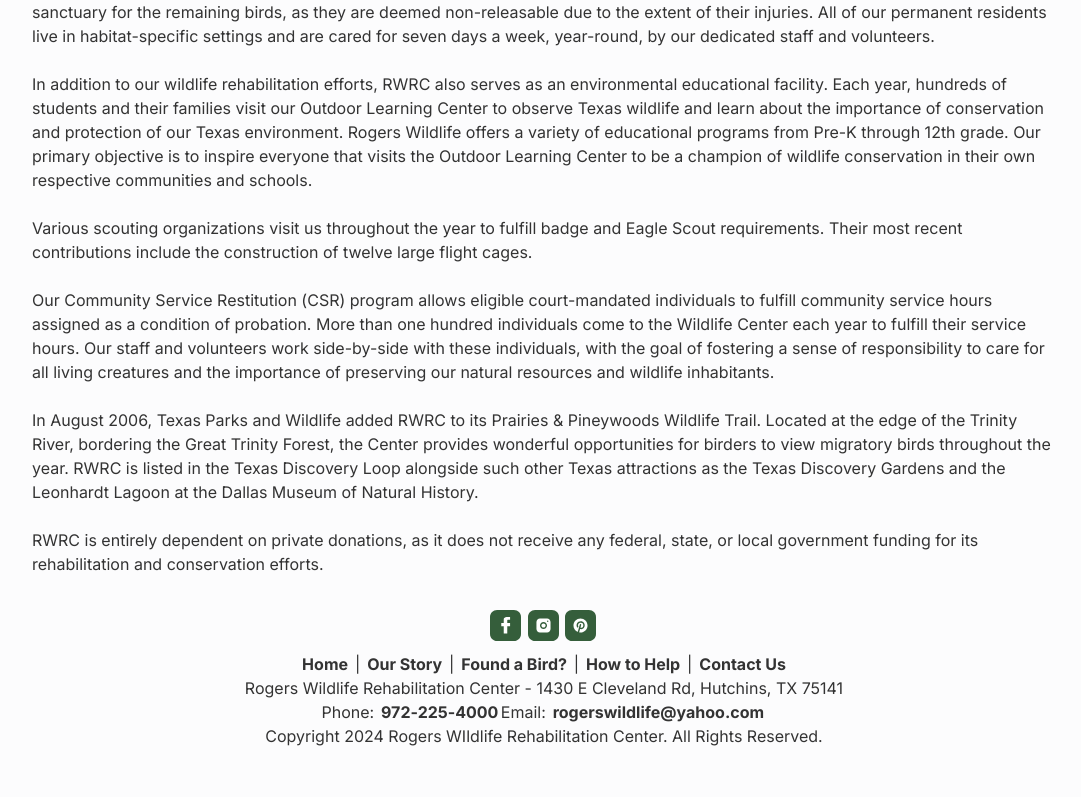
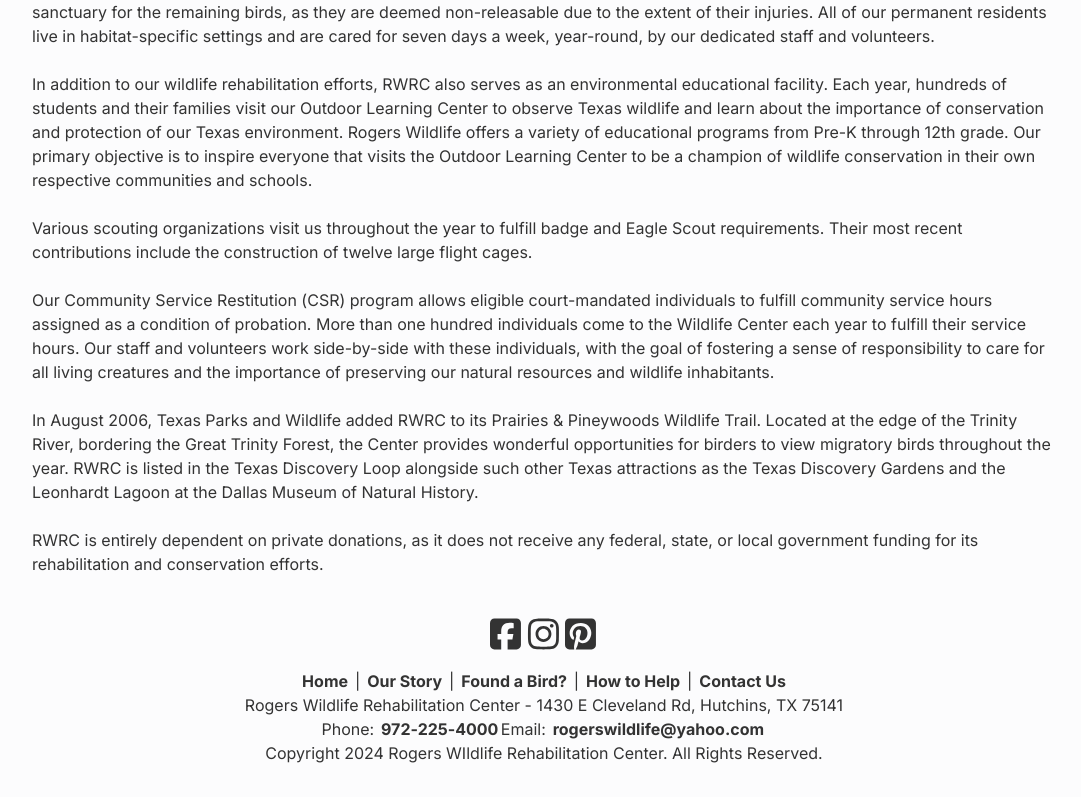
Before and after one commit to myDeveloperJourney/rogers-wildlife-site, a Next.js app: page /about in a window 1280 px wide. Shown: the part 1235-2032 px from the top of the page, without its empty margins (96-1177 px from the left). Built offline with nearby package versions, Linux system fonts and the light colour scheme.

Commit message:
fixed footer component

```diff
--- a/src/components/base/footer/index.js
+++ b/src/components/base/footer/index.js
@@ -1,4 +1,4 @@
-import Image from "next/image";
+// import Image from "next/image";
 import Link from "next/link";
 import styles from "@/components/base/footer/Footer.module.css";
 import { SocialIcon } from "@/components/ui/social-icons";
@@ -29,15 +29,9 @@ export default function Footer() {
     return (
         <div className={styles.parent_container}>
             <div className={styles.socials_container}>
-                <a href="https://www.facebook.com/rogerswildlife/" target="_blank">
-                    <Image src="/facebookVector.svg" height={33} width={33} alt="social media image" />
-                </a>
-                <a href="https://www.instagram.com/rogerswildlife/" target="_blank">
-                    <Image src="/instagramVector.svg" height={33} width={33} alt="social media image" />
-                </a>
-                <a href="https://www.pinterest.com/rogerswildlife/" target="_blank">
-                    <Image src="/pinterestVector.svg" height={33} width={33} alt="social media image" />
-                </a>
+                <SocialIcon type="fb" size="3x" />
+                <SocialIcon type="ig" size="3x" />
+                <SocialIcon type="pt" size="3x" />
             </div>
             <footer className={styles.footer}>
                 <div className={styles.footer_links}>{links}</div>
```
